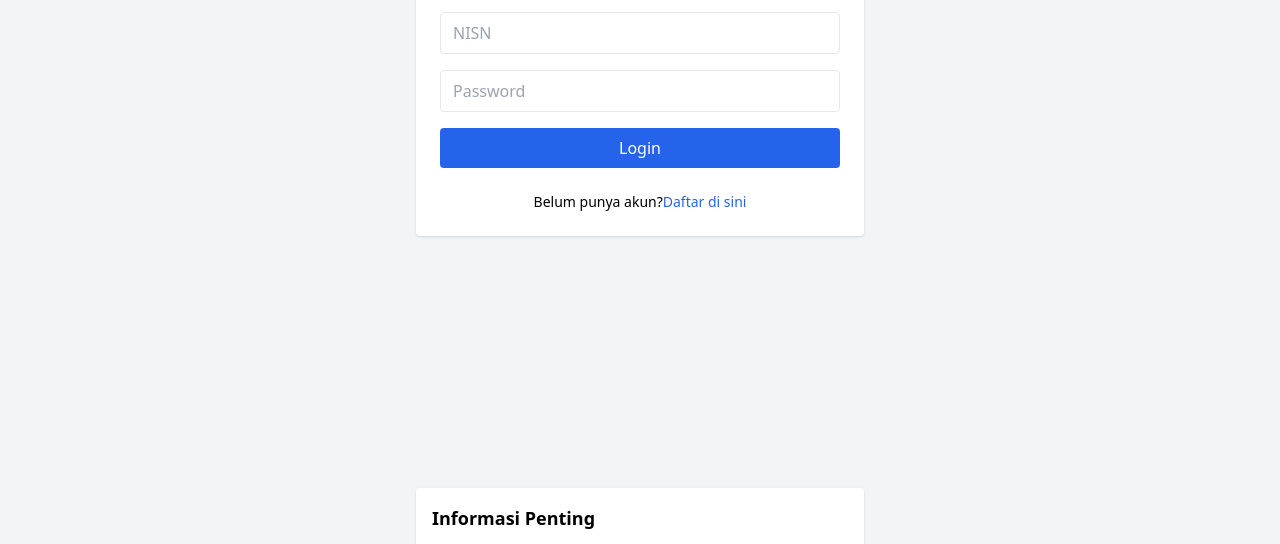
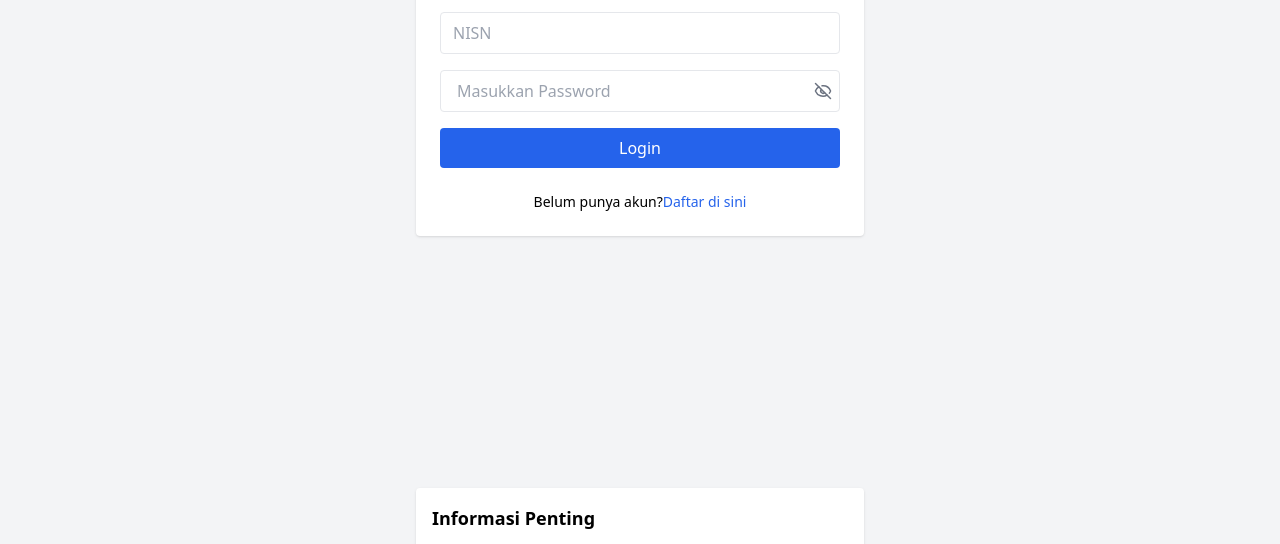
Before and after one commit to lydz8x/graduation-app, a React (Vite) app in the folder frontend/: page / in a window 1280 px wide. Shown: the part 395-939 px from the top of the page. Built offline with nearby package versions, Linux system fonts and the light colour scheme; no server answers.

Commit message:
litle update

```diff
--- a/frontend/package.json
+++ b/frontend/package.json
@@ -12,6 +12,7 @@
   "dependencies": {
     "axios": "^1.6.7",
     "file-saver": "^2.0.5",
+    "lucide-react": "^0.511.0",
     "react": "^18.2.0",
     "react-dom": "^18.2.0",
     "react-router-dom": "^6.22.1",
--- a/frontend/src/components/ImportantInfo.tsx
+++ b/frontend/src/components/ImportantInfo.tsx
@@ -3,7 +3,8 @@
     <div className="max-w-md mx-auto p-4 bg-white shadow rounded">
       <h2 className="text-lg font-bold mb-3">Informasi Penting</h2>
       <div className="text-sm space-y-3 text-gray-700">
-        <div>
+        Soon
+        {/* <div>
           <strong>📄 Pengambilan Ijazah</strong>
           <br />
           Pengambilan ijazah dapat dilakukan mulai tanggal{" "}
@@ -23,7 +24,7 @@
           Untuk informasi lebih lanjut, silakan hubungi sekretariat MTs YMI
           Wonopringgo di <strong>(0285) 123456</strong>.
         </div>
-        <hr />
+        <hr /> */}
       </div>
     </div>
   );
--- a/frontend/src/pages/Login.tsx
+++ b/frontend/src/pages/Login.tsx
@@ -2,6 +2,7 @@
 import { useState } from "react";
 import { useNavigate } from "react-router-dom";
 import axios from "axios";
+import { Eye, EyeOff } from "lucide-react";
 import Navbar from "../components/Navbar";
 import ImportantInfo from "../components/ImportantInfo";
 import { API_URL } from "../lib/api";
@@ -13,6 +14,7 @@
     password: "",
   });
   const [error, setError] = useState("");
+  const [show, setShow] = useState(false);
 
   const handleChange = (e: React.ChangeEvent<HTMLInputElement>) => {
     setFormData({ ...formData, [e.target.name]: e.target.value });
@@ -58,15 +60,23 @@
                 className="w-full border px-3 py-2 rounded"
                 required
               />
-              <input
-                type="password"
-                name="password"
-                placeholder="Password"
-                value={formData.password}
-                onChange={handleChange}
-                className="w-full border px-3 py-2 rounded"
-                required
-              />
+              <div className="relative">
+                <input
+                  type={show ? "text" : "password"}
+                  name="password"
+                  placeholder="Masukkan Password"
+                  className="w-full px-4 py-2 border rounded pr-10"
+                  required
+                />
+                <button
+                  type="button"
+                  className="absolute inset-y-0 right-2 flex items-center text-gray-500"
+                  onClick={() => setShow((prev) => !prev)}
+                  tabIndex={-1}
+                >
+                  {show ? <Eye size={18} /> : <EyeOff size={18} />}
+                </button>
+              </div>
               <button
                 type="submit"
                 className="w-full bg-blue-600 text-white py-2 rounded hover:bg-blue-700"
```
Also changed, not shown: 2 other files (tests, documents, lock files or other folders).
